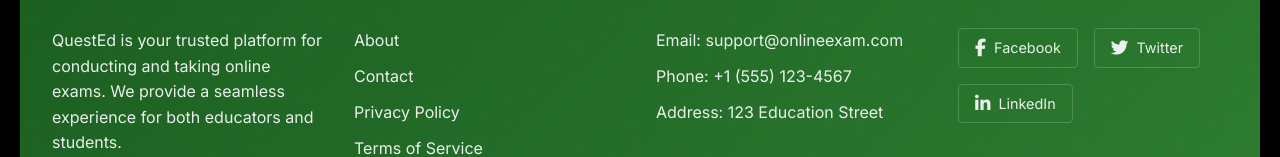
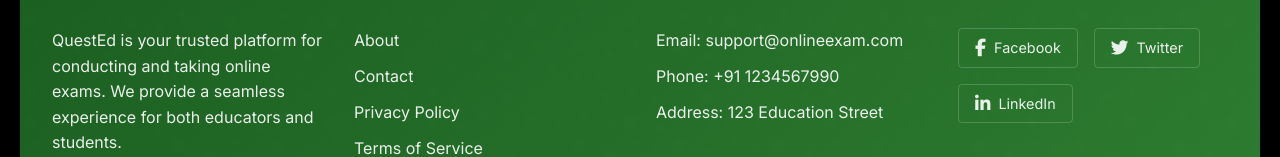
Before and after one commit to Esar1212/QuestEd, a Next.js app: page / in a window 1280 px wide. Shown: the part 1452-1609 px from the top of the page. Built offline with nearby package versions, Linux system fonts and the light colour scheme.

Commit message:
Update page.tsx

```diff
--- a/src/app/page.tsx
+++ b/src/app/page.tsx
@@ -80,7 +80,7 @@ export default function Home() {
             <h3>Contact Info</h3>
             <ul className="contact-info">
               <li>Email: support@onlineexam.com</li>
-              <li>Phone: +1 (555) 123-4567</li>
+              <li>Phone: +91 1234567990</li>
               <li>Address: 123 Education Street</li>
             </ul>
           </div>
```
